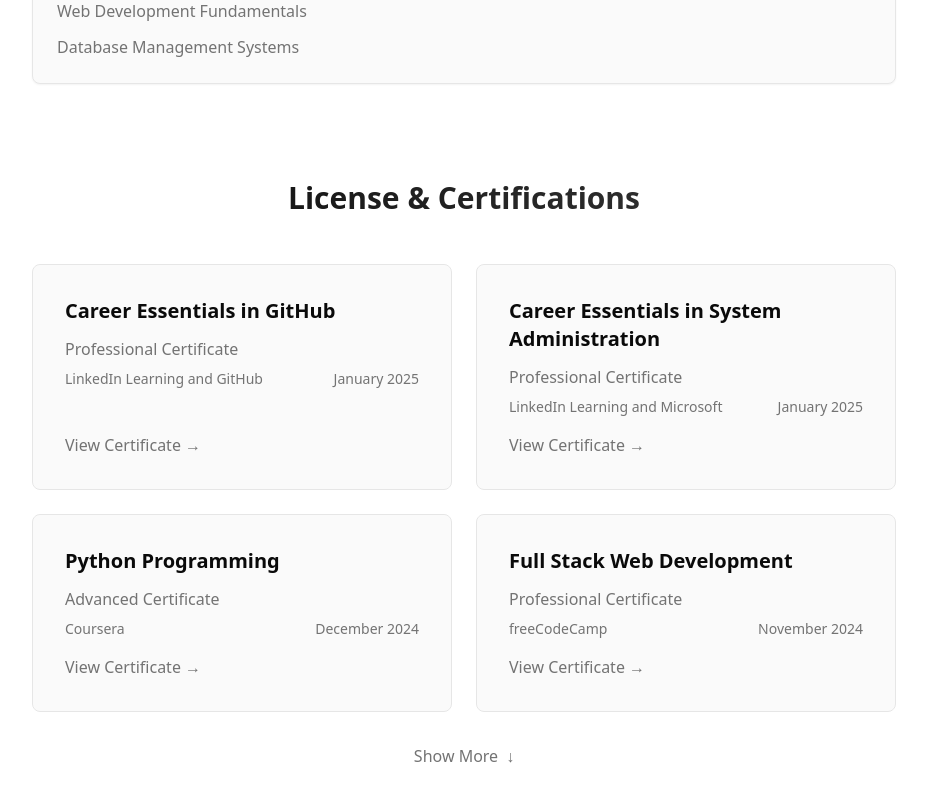
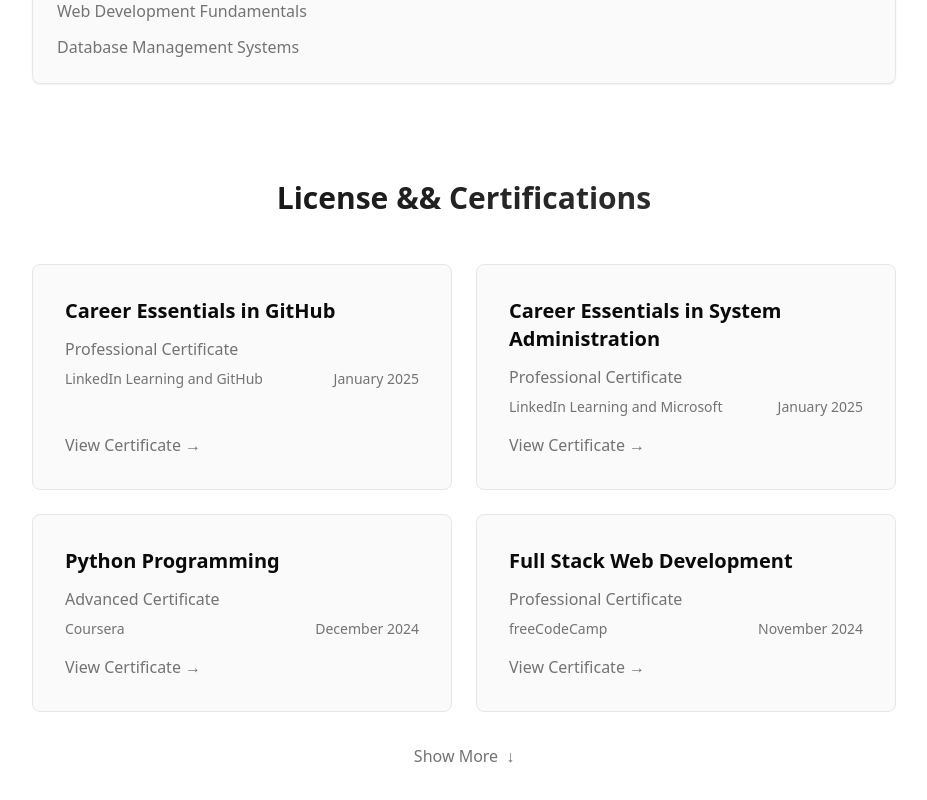
Before and after one commit to fernand3z/personal-projects, a Next.js app in the folder my-portfolio/: page / in a window 1280 px wide. Shown: the part 3698-4498 px from the top of the page, without its empty margins (176-1103 px from the left). Built offline with nearby package versions, Linux system fonts and the light colour scheme.

Commit message:
Fix typo in License & Certifications section header in the homepage

```diff
--- a/my-portfolio/src/app/page.tsx
+++ b/my-portfolio/src/app/page.tsx
@@ -499,7 +499,7 @@ export default function Home() {
 
         {/* License & Certifications Section */}
         <section id="certifications" className="animate-fade-in">
-          <h2 className="text-3xl font-bold mb-12 text-center gradient-text">License & Certifications</h2>
+          <h2 className="text-3xl font-bold mb-12 text-center gradient-text">License && Certifications</h2>
           <div className="space-y-8">
             <div className="grid grid-cols-1 md:grid-cols-2 gap-6">
               {/* First 4 certificates are always visible */}
```
